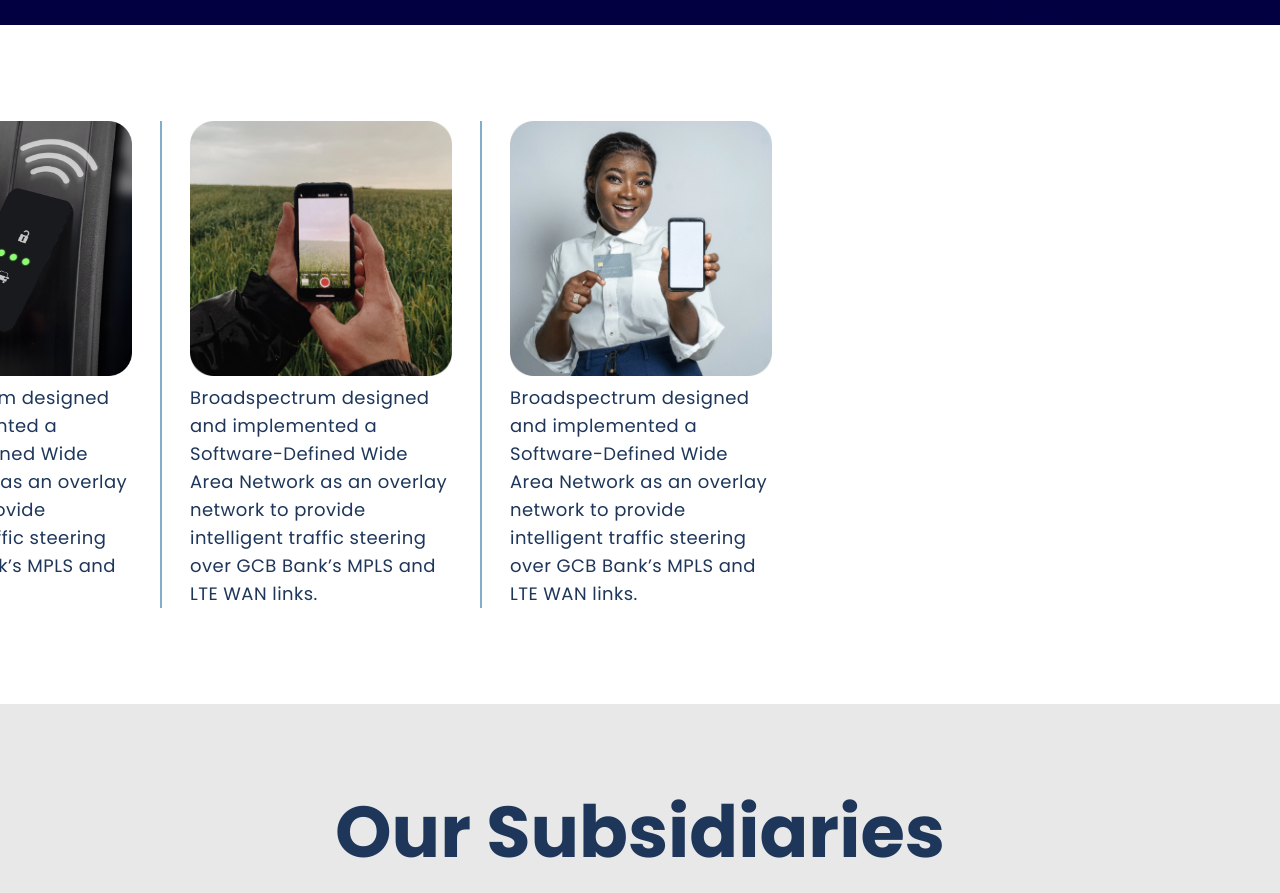
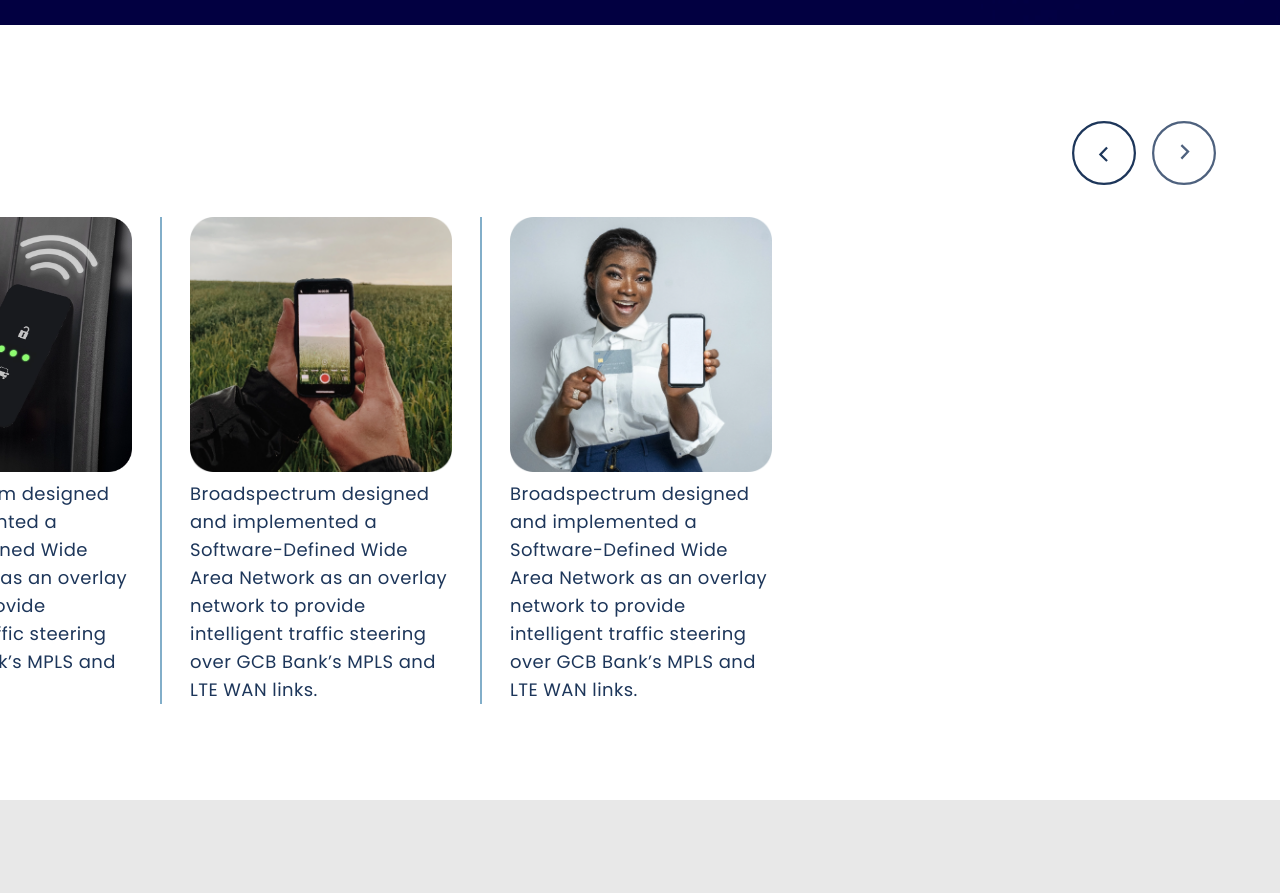
Before and after one commit to johnkdunyo/bsl-com-web, a Next.js app: page /about in a window 1280 px wide. Shown: the part 2000-2893 px from the top of the page. Built offline with nearby package versions, Linux system fonts and the light colour scheme.

Commit message:
added navigTION

```diff
--- a/src/components/aboutPage/UnanmedSection.tsx
+++ b/src/components/aboutPage/UnanmedSection.tsx
@@ -2,6 +2,7 @@
 
 import React, { useCallback, useRef } from "react";
 import type { Swiper as SwiperType } from "swiper";
+import SwiperCore from "swiper";
 
 import { Swiper, SwiperSlide } from "swiper/react";
 
@@ -31,17 +32,20 @@ const SingleComponent = ({
 };
 
 const UnanmedSection = () => {
-  const swiperRef = useRef<SwiperType>();
+  const swiperRef = useRef<SwiperCore>();
+  const swiperNavPrevRef = React.useRef<HTMLButtonElement>(null);
+  const swiperNavNextRef = React.useRef<HTMLButtonElement>(null);
+
+  const onBeforeInit = (Swiper: SwiperCore): void => {
+    swiperRef.current = Swiper;
+  };
 
   return (
     <div className="py-16 sm:py-24 bg-white">
-      <div className="flex flex-col  relative">
+      <div className="flex flex-col  relative ">
+        <div className="flex flex-col justify-between gap-8">
           <Swiper
-          navigation={{
-            nextEl: ".swiper-button-next",
-            prevEl: ".swiper-button-prev",
-          }}
-          pagination={{ el: ".swiper-pagination", clickable: true }}
+            onBeforeInit={onBeforeInit}
             spaceBetween={0}
             cssMode={true}
             grabCursor={true}
@@ -57,6 +61,10 @@ const UnanmedSection = () => {
                 slidesPerView: 4,
                 spaceBetween: 0,
               },
+            }}
+            navigation={{
+              prevEl: swiperNavPrevRef?.current,
+              nextEl: swiperNavNextRef?.current,
             }}
             modules={[Navigation]}
             keyboard={true}
@@ -97,41 +105,29 @@ const UnanmedSection = () => {
           over GCB Bank’s MPLS and LTE WAN links."
               />
             </SwiperSlide>
+          </Swiper>
 
-          {/* <div className="border border-red-500  absolute bottom-0">
-            <div className="flex gap-2">
-              <button className="swiper-button-prev border">
+          <div className=" custom-container flex justify-start gap-4    w-full sm:order-first sm:justify-end ">
+            <button
+              className=" z-10 w-14 h-14 sm:w-16 sm:h-16"
+              ref={swiperNavPrevRef}
+              onClick={() => swiperRef!.current?.slidePrev()}
+            >
               <img
                 src="/assets/icons/navs/left-blue.svg"
-                  className="w-[95%] sm:w-full"
+                className=" w-full "
               />
             </button>
-              <button className="swiper-button-next ">
-                <img
-                  src="/assets/icons/navs/right-blue.svg"
-                  className="w-[95%] sm:w-full"
-                />
+
+            <button
+              className=" z-10 w-14 h-14 sm:w-16 sm:h-16"
+              ref={swiperNavNextRef}
+              onClick={() => swiperRef!.current?.slideNext()}
+            >
+              <img src="/assets/icons/navs/right-blue.svg" className="w-full" />
             </button>
           </div>
-          </div> */}
-        </Swiper>
-
-        {/* <div className="slider-controler">
-          ..
-          <div className="swiper-button-prev slider-arrow">
-            <img
-              src="/assets/icons/navs/right-blue.svg"
-              className="w-[95%] sm:w-full"
-            />
         </div>
-          <div className="swiper-button-next slider-arrow">
-            <img
-              src="/assets/icons/navs/right-blue.svg"
-              className="w-[95%] sm:w-full"
-            />
-          </div>
-          <div className="swiper-pagination"></div>
-        </div> */}
       </div>
     </div>
   );
```
Lines whose indentation alone changed are shown as unchanged.
